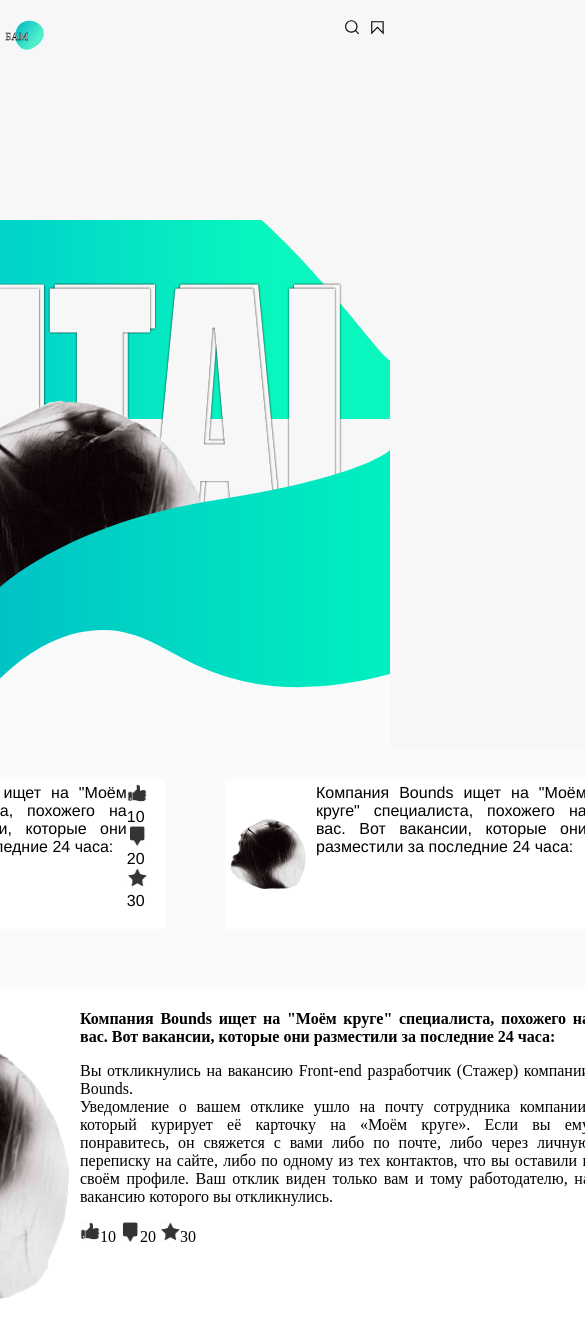
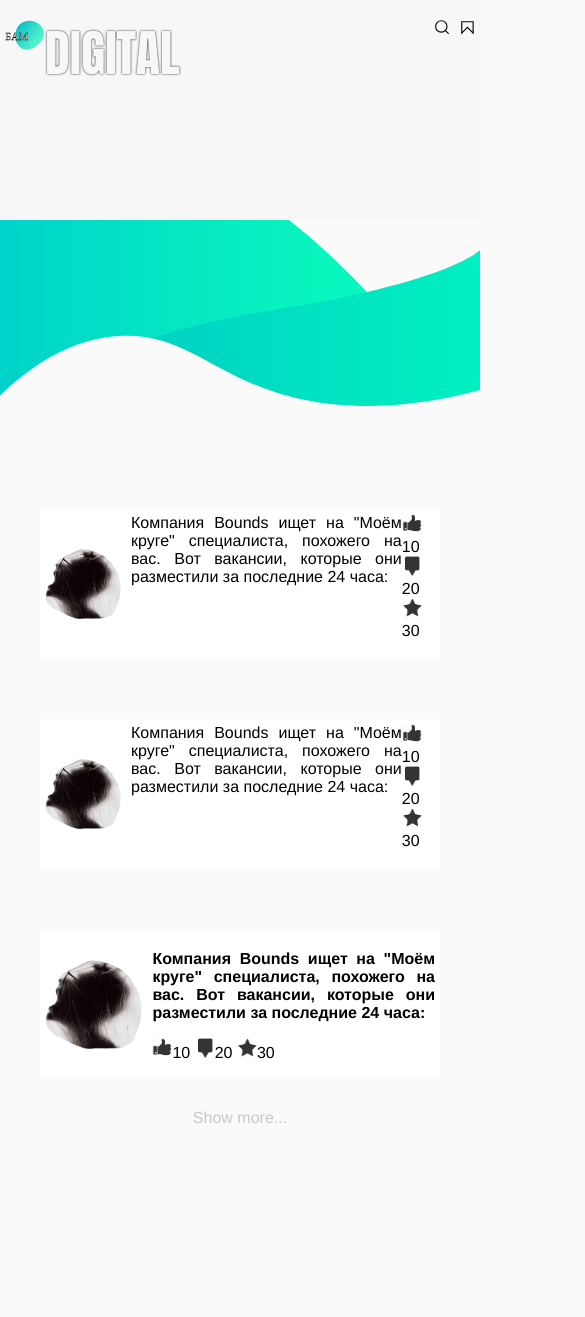
Before and after one commit to FominAO/Bounds-test, a website built with webpack: page src/index.html in a window 390 px wide. Shown: the top 1317 px of the page, 585 px wide, since content can reach past the window. After the commit the page ends 1259 px from the top, so only its background shows below. Built offline with nearby package versions, Linux system fonts and the light colour scheme.

Commit message:
index responsive

```diff
--- a/src/index.html
+++ b/src/index.html
@@ -43,6 +43,7 @@
             <text transform="matrix(1 0 0 1 0.1607 14.6424)" class="logo2 logo3 logo4">БАМ</text>
           </svg>
         </a>
+        <span class="header__sign">DIGITAL</span>
         <span class="tools">
             <svg version="1.1" id="srch" xmlns="http://www.w3.org/2000/svg" xmlns:xlink="http://www.w3.org/1999/xlink" viewBox="0 0 13.1 13.2">
               <style type="text/css">
@@ -75,12 +76,15 @@
 
     </div>
     <div class="scroll__layer scroll__layer_title">
+      <div class="title__container">
       <div class="sign">
         <span class="sign_shadow">DIGITAL</span>
-        <span>DIGITAL</span>
+        <span class="sign-main">DIGITAL</span>
       </div>
+      <div class="title-label"> Digital content without water</div>
       <div class="logo">
 
+      </div>
       </div>
     </div>
     <div class="scroll__layer scroll__layer_front">
--- a/src/js/app.js
+++ b/src/js/app.js
@@ -10,8 +10,5 @@ document.getElementsByClassName("more")[0].onclick = () => {
   newRecord.render()}
 const mid = new Scroll("middle", 0.4, -1);
 const back = new Scroll("back", 0.2, 200);
-function timerCloud () {
-  mid.scroll();
-  back.scroll();
-}
-setTimeout(timerCloud, 1000)
+mid.scroll();
+back.scroll();
--- a/src/sass/main.sass
+++ b/src/sass/main.sass
@@ -1,7 +1,10 @@
 body
+  margin: 0
+  padding: 0
   display: flex
   justify-content: center
-  background-color: #f7f7f7
+  background-color: #fafafa
+  font-family: Centuary Gothic, Helvetica, sans-serif
 a
   text-decoration: none
   color: #c7c7c7
@@ -20,12 +23,21 @@ a
     justify-content: space-between
   &__logo
     margin-left: 5px
-
 .tools
-
-  margin-left: 135px
   display: flex
   justify-content: right
+.title__container
+  width: 960px
+  height: 300px
+  display: block
+.title-label
+  position: relative
+  height: 80px
+  width: 140px
+  top: -329px
+  right: -8px
+  font-size: 16pt
+  color: white
 .scroll__layer
   position: absolute
   top: 0
@@ -42,7 +54,8 @@ a
     transition: 400ms
   &_title
     margin-top: 200px
-    display: block
+    display: flex
+    justify-content: center
     z-index: -3
   &_front
     margin-top: 100px
@@ -56,14 +69,14 @@ a
   font-family: Impact, Haettenschweiler, 'Arial Narrow Bold', sans-serif
   color: #f7f7f7
   font-size: 267px
-  top: 0
-  right: 1px
   text-shadow:  0 0 2px black
-  float: right
+  &-main
+    position: relative
+    top: -329px
+    left: 5px
   &_shadow
-    position: absolute
-    top: 4px
-    right: 5px
+    position: relative
+
 .logo
   position: absolute
   top: 200px
@@ -84,7 +97,8 @@ a
   bottom: 20px
   display: flex
   justify-content: center
-
+.header__sign
+  display: none
 #wave1, #wave2, #wave3
   width: 100%
 #logo_svg
@@ -96,3 +110,35 @@ a
   width: 15px
   margin: 5px
   cursor: pointer
+.header__sign
+  font-family: Impact, Haettenschweiler, 'Arial Narrow Bold', sans-serif
+  color: #f7f7f7
+  font-size: 267px
+  top: 0
+  right: 1px
+  text-shadow:  0 0 2px black
+  float: right
+  &_shadow
+    position: absolute
+    top: 4px
+    right: 5px
+@media (max-width: 960px)
+  body
+    min-width: 480px
+  .header
+    background-color: #afafaf
+  .scroll__layer
+    &_back
+      min-width: 480px
+    &_title
+      display: none
+      min-width: 480px
+    &_middle
+      margin-top: 250px
+      min-width: 480px
+    &_front
+      margin-top: -200px
+      min-width: 480px
+  .header__sign
+    display: initial
+    font-size: 50px
--- a/src/sass/record.sass
+++ b/src/sass/record.sass
@@ -66,3 +66,18 @@
       @extend .content
       width: 510px
       height: 350px
+@media (max-width: 960px)
+  .record__big
+    width: 400px
+    height: 150px
+    p
+      display: none
+    h3
+      font-size: 12pt
+      text-justify: bold
+    &_img
+      height: 100px
+      width: 100px
+    &_content
+      width: 290px
+      height: 140px
```
Also changed, not shown: dist/css/app.css, dist/index.html, dist/js/app.js.
